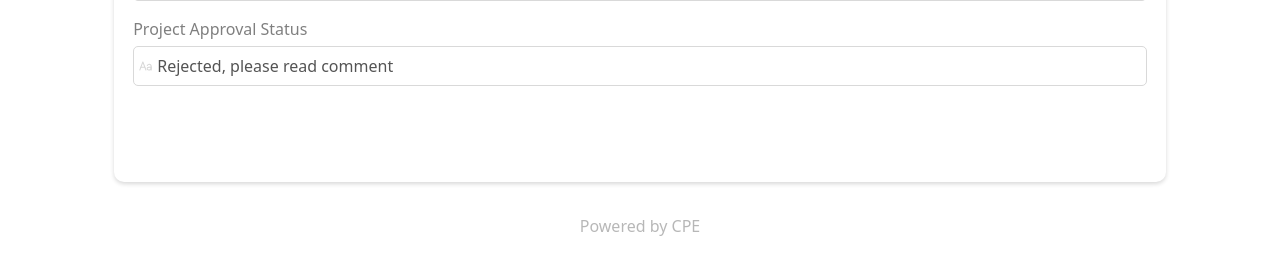
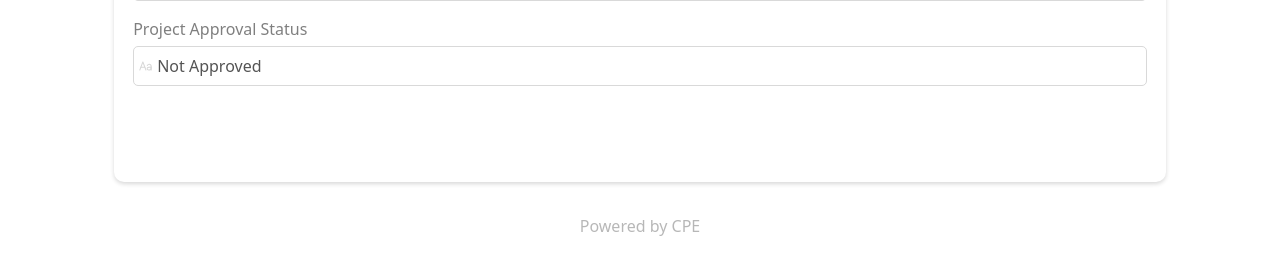
Before and after one commit to Peter-Immanuel/fy-project-grader, a Django app: template templates/components/students/project_status.html in a window 1280 px wide. Shown: the part 2411-2665 px from the top of the page. Run offline with Django 3.2, Linux system fonts and the light colour scheme; the template is opened without the code that fills it: values that come from a table or form of the project are taken from there, others are empty.

Commit message:
Feat: changed status for project approval status

```diff
--- a/templates/components/students/project_status.html
+++ b/templates/components/students/project_status.html
@@ -133,7 +133,7 @@
                         {% if project.supervisor_approval %}
                             <input type="text" class="form-group" disabled=True ="Approved">
                         {% else %}
-                            <input type="text" class="form-group text-input" disabled=True value="Rejected, please read comment">
+                            <input type="text" class="form-group text-input" disabled=True value="Not Approved">
                         {% endif %}
                     </div>
                 </div>
```
